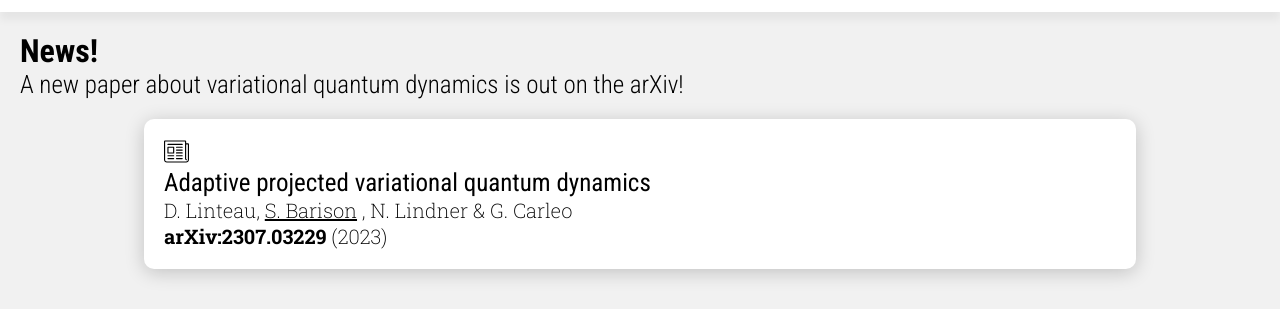
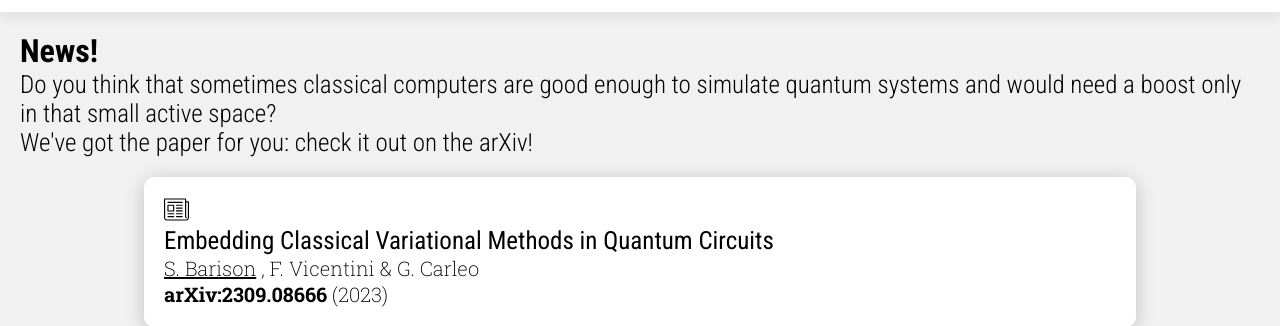
Before and after one commit to StefanoBarison/StefanoBarison.github.io, a plain HTML site: page index.html in a window 1280 px wide. Shown: the part 442-768 px from the top of the page. Drawn offline with Linux system fonts and the light colour scheme.

Commit message:
Add arXiv:2309.08666

```diff
--- a/index.html
+++ b/index.html
@@ -49,12 +49,13 @@
     <div class="container-color">
       <div class="container-text">
         <h1> News!</h1>
-        <p> A new paper about variational quantum dynamics is out on the arXiv!</p>
+        <p> Do you think that sometimes classical computers are good enough to simulate quantum systems and would need a boost only in that small active space?</p>
+        <p> We've got the paper for you: check it out on the arXiv!</p>
         <div class="pub-box">
           <img src="./images/newspaper.svg">
-          <a href="https://arxiv.org/abs/2307.03229"><h2>Adaptive projected variational quantum dynamics</h2></a>
-          <p>D. Linteau, <u>S. Barison</u> , N. Lindner & G. Carleo</p>
-          <p><b>arXiv:2307.03229</b> (2023)</p>
+          <a href="https://arxiv.org/abs/2309.08666"><h2>Embedding Classical Variational Methods in Quantum Circuits </h2></a>
+          <p><u>S. Barison</u> , F. Vicentini & G. Carleo</p>
+          <p><b>arXiv:2309.08666</b> (2023)</p>
         </div>
       </div>
     </div>
@@ -114,6 +115,13 @@
             <p><b>arXiv:2307.03229</b> (2023)</p>
           </div>
 
+          <div class="pub-box">
+            <img src="./images/newspaper.svg">
+            <a href="https://arxiv.org/abs/2309.08666"><h2>Embedding Classical Variational Methods in Quantum Circuits </h2></a>
+            <p><u>S. Barison</u> , F. Vicentini & G. Carleo</p>
+            <p><b>arXiv:2309.08666</b> (2023)</p>
+          </div>
+
         </div>
     </div>
 
```
